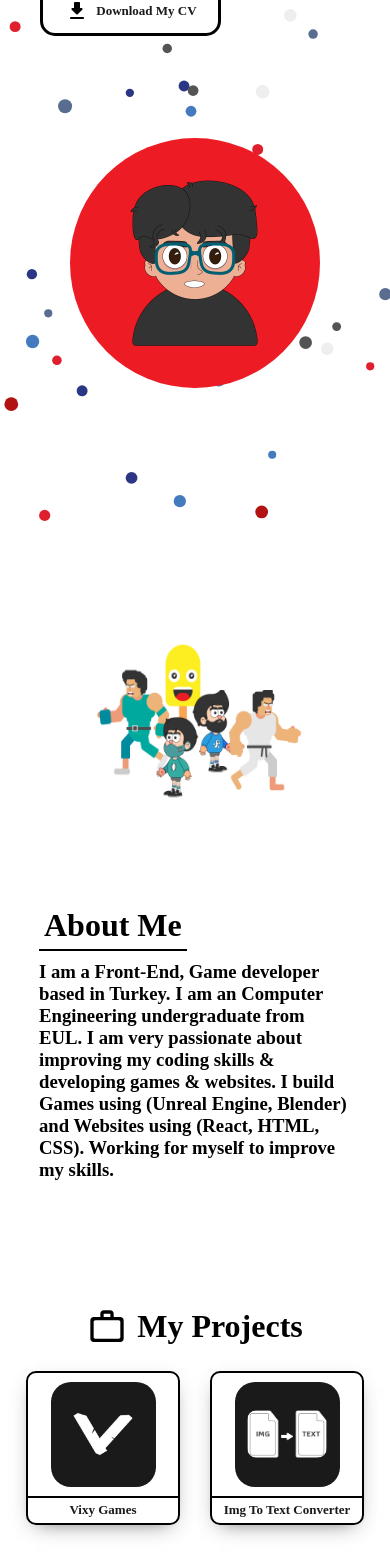
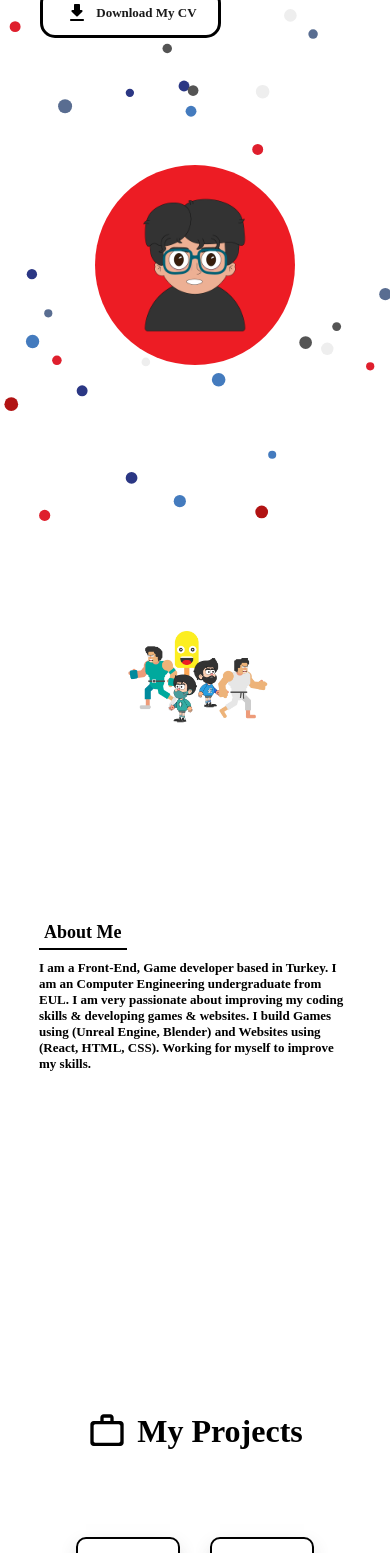
Before and after one commit to asadzeus/PortfolioNew, a React (Vite) app: page / in a window 390 px wide. Shown: the part 300-1853 px from the top of the page. Built offline with nearby package versions, Linux system fonts and the light colour scheme; a web font is replaced by a local one.

Commit message:
responsive2

```diff
--- a/src/Components/About/about.css
+++ b/src/Components/About/about.css
@@ -44,7 +44,7 @@
     width: fit-content;
 }
 
-@media (max-width: 650px){
+@media (max-width: 768px){
     .about{
         flex-direction: column;
     }
@@ -60,8 +60,33 @@
     }
 
     .aboutImg{
-        height: 250px;
+        height: 200px;
         width: max-content;
     }
 
+    .aboutTexts h1{
+        font-size: x-large;
+    }
+
+    .aboutTexts h3{
+        font-size: medium;
+    }
+
 }
+
+@media (max-width: 481px){
+    .aboutTexts h1{
+        font-size: large;
+    }
+
+    .aboutTexts h3{
+        font-size: small;
+    }
+
+    .aboutImg{
+        height: 150px;
+        width: max-content;
+    }
+
+
+}
--- a/src/Components/Home/home.css
+++ b/src/Components/Home/home.css
@@ -76,16 +76,17 @@
 
 .imgFrame{
     display: flex;
-    width: fit-content;
+    justify-content: center;
+    align-items: center;
     overflow: hidden;
     border-radius: 50%;
 }
 
 .me{
-    height: 350px;
+    height: 300px;
 }
 
-@media (max-width: 650px){
+@media (max-width: 768px){
 
     .home{
         flex-direction: column;
@@ -111,9 +112,7 @@
     }
 
     .me{
-        height: 250px;
+        max-height: 200px;
     }
 
-
-
 }
--- a/src/Components/Project/project.css
+++ b/src/Components/Project/project.css
@@ -54,14 +54,3 @@ box-shadow: 0px 7px 20px -10px rgba(71,71,71,0.88);
     font-weight: bold;
     flex: 1;
 }
-
-@media (max-width: 750px){
-    .project{
-        height: 150px;
-    }
-
-    .projectTitle{
-        font-size: small;
-    }
-
-}
--- a/src/Components/Projects/projects.css
+++ b/src/Components/Projects/projects.css
@@ -37,7 +37,68 @@
     gap: 30px;
 }
 
-@media (max-width: 750px){
+@media (max-width: 320px){
+    .project{
+        height: 100px;
+    }
+
+    .projectFrame{
+        height: 70%;
+        width: 70%;
+    }
+
+    .projectImg{
+        width: 50px;
+    }
+
+    .projectTitle{
+        font-size: x-small;
+    }
+
+}
+
+
+@media (min-width: 320px){
+    .project{
+        height: 100px;
+    }
+
+    .projectFrame{
+        height: 60%;
+        width: 50%;
+    }
+
+    .projectImg{
+        width: 70px;
+    }
+
+    .projectTitle{
+        font-size: x-small;
+    }
+
+
+}
+
+@media (min-width: 481px){
+    .project{
+        height: 120px;
+    }
+
+    .projectTitle{
+        font-size: x-small;
+    }
+
+    .projectImg{
+        width: 70px;
+    }
+
+    .projectFrame{
+        height: 50%;
+        width: 50%;
+    }
+}
+
+@media (min-width: 768px){
     .projectsContainer{
         height: 95%;
     }
@@ -47,4 +108,12 @@
         flex: 2;
     }
 
+    .project{
+        height: 150px;
+    }
+
+    .projectTitle{
+        font-size: small;
+    }
+
 }
--- a/src/Components/Skills/skills.css
+++ b/src/Components/Skills/skills.css
@@ -46,29 +46,30 @@ box-shadow: 0px 7px 20px -5px rgba(71,71,71,0.88);
     flex-wrap: wrap;
 }
 
-@media (width > 1050px){
+
+@media (max-width : 480px){
     .skill{
-        height: 35%;
+        height: 20%;
     }
 
     .skillRow{
-        height: 70%;
-        width: 90%;
+        height: 65%;
+        width: 100%;
+    }
+    .skillName{
+        font-size: xx-small;
+    }
+    .skillTitle{
+        font-size: x-large;
+        gap: 15px;
+
+        .skillIcon{
+            font-size: 40px;
+        }
     }
 }
 
-@media (width < 1050px){
-    .skill{
-        height: 35%;
-    }
-
-    .skillRow{
-        height: 70%;
-        width: 100%;
-    }
-}
-
-@media (max-width : 1000px){
+@media (min-width : 480px){
     .skill{
         height: 25%;
     }
@@ -80,16 +81,20 @@ box-shadow: 0px 7px 20px -5px rgba(71,71,71,0.88);
     .skillName{
         font-size: x-small;
     }
+
 }
 
-@media (max-width : 650px){
+
+@media (min-width : 768px){
     .skill{
-        height: 20%;
+        height: 27%;
     }
 
     .skillRow{
         height: 70%;
         width: 90%;
     }
-
+    .skillName{
+        font-size: x-small;
+    }
 }
```
